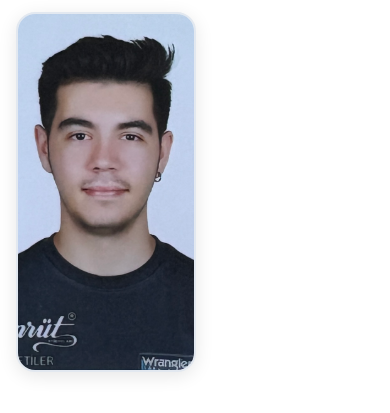
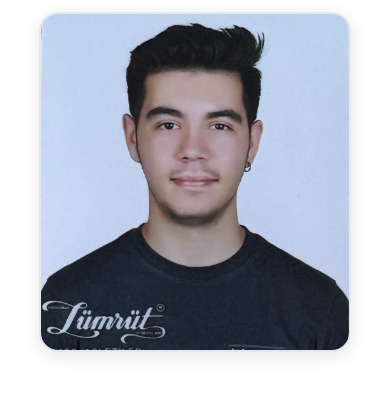
Before and after one commit to Atakan8479/Portfolio, a plain HTML site: page about.html in a window 390 px wide. Shown: the part 148-561 px from the top of the page. Drawn offline with Linux system fonts and the light colour scheme.

Commit message:
headshot image resize

```diff
--- a/assets/css/styles.css
+++ b/assets/css/styles.css
@@ -499,7 +499,20 @@ body{ padding-top: var(--header-h); }
   transition: box-shadow 0.18s, transform 0.12s;
   aspect-ratio: 11 / 12;
 }
-
+@media (max-width: 600px) {
+  .about-grid {
+    grid-template-columns: 1fr;
+    justify-items: center;
+  }
+  .headshot {
+    width: 80vw;
+    max-width: 340px;
+    height: auto;
+    aspect-ratio: 11 / 12;
+    margin-bottom: 1.2rem;
+    border-radius: 1.2rem;
+  }
+}
 .about-intro {
   font-size: 1.15rem;
   line-height: 1.7;
```
